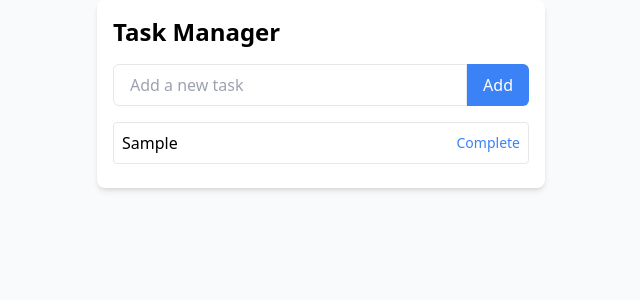
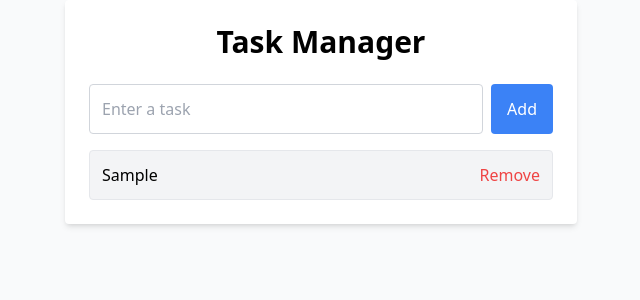
Before and after one commit to gabriellamsa/focusly, a React (Vite) app: page / in a window 1280 px wide. Both pictures are taken after typing "Sample" into the empty fields and a click on the button "Add". Shown: the top 300 px of the page, without its empty margins (319-959 px from the left). Built offline with nearby package versions, Linux system fonts and the light colour scheme.

Commit message:
added task removal, conditional message, and improved layout

```diff
--- a/package.json
+++ b/package.json
@@ -10,6 +10,8 @@
     "preview": "vite preview"
   },
   "dependencies": {
+    "autoprefixer": "^10.4.20",
+    "postcss": "^8.4.49",
     "react": "^18.3.1",
     "react-dom": "^18.3.1"
   },
--- a/src/components/TaskManager.jsx
+++ b/src/components/TaskManager.jsx
@@ -5,7 +5,7 @@ function TaskManager() {
   const [taskInput, setTaskInput] = useState("");
 
   const addTask = () => {
-    if (taskInput.trim()) {
+    if (taskInput.trim() !== "") {
       setTasks([
         ...tasks,
         { id: Date.now(), text: taskInput, completed: false },
@@ -22,42 +22,55 @@ function TaskManager() {
     );
   };
 
+  const removeTask = (id) => {
+    setTasks(tasks.filter((task) => task.id !== id));
+  };
+
   return (
-    <div className="p-4 max-w-md mx-auto bg-white rounded-lg shadow-md">
-      <h1 className="text-2xl font-bold mb-4">Task Manager</h1>
-      <div className="flex mb-4">
+    <div className="p-6 max-w-lg mx-auto bg-white rounded shadow-md">
+      <h1 className="text-3xl font-bold text-center mb-6">Task Manager</h1>
+      <div className="flex gap-2 mb-4">
         <input
           type="text"
           value={taskInput}
           onChange={(e) => setTaskInput(e.target.value)}
-          placeholder="Add a new task"
-          className="flex-1 px-4 py-2 border rounded-l-md focus:outline-none"
+          className="flex-grow p-3 border border-gray-300 rounded focus:outline-none focus:ring-2 focus:ring-blue-500"
+          placeholder="Enter a task"
         />
         <button
           onClick={addTask}
-          className="bg-blue-500 text-white px-4 py-2 rounded-r-md hover:bg-blue-600"
+          className="bg-blue-500 text-white px-4 py-2 rounded hover:bg-blue-600"
         >
           Add
         </button>
       </div>
-      <ul>
+      {tasks.length === 0 ? (
+        <p className="text-gray-500 text-center">No tasks added yet!</p>
+      ) : (
+        <ul className="space-y-2">
           {tasks.map((task) => (
             <li
               key={task.id}
-            className={`flex items-center justify-between p-2 mb-2 border rounded ${
-              task.completed ? "line-through text-gray-500" : ""
+              className={`p-3 flex justify-between items-center border rounded ${
+                task.completed ? "bg-green-100 line-through" : "bg-gray-100"
               }`}
             >
-            <span>{task.text}</span>
+              <span
+                onClick={() => toggleTaskCompletion(task.id)}
+                className="cursor-pointer"
+              >
+                {task.text}
+              </span>
               <button
-              onClick={() => toggleTaskCompletion(task.id)}
-              className="text-sm text-blue-500 hover:underline"
+                onClick={() => removeTask(task.id)}
+                className="text-red-500 hover:text-red-700"
               >
-              {task.completed ? "Undo" : "Complete"}
+                Remove
               </button>
             </li>
           ))}
         </ul>
+      )}
     </div>
   );
 }
--- a/tailwind.config.js
+++ b/tailwind.config.js
@@ -1,10 +1,11 @@
 /** @type {import('tailwindcss').Config} */
 module.exports = {
   content: [
-    "./src/**/*.{js,jsx,ts,tsx}",
+    "./index.html",
+    "./src/**/*.{js,ts,jsx,tsx}",
   ],
   theme: {
     extend: {},
   },
   plugins: [],
-}
+};
```
Also changed, not shown: 1 other file (tests, documents, lock files or other folders). Lines whose indentation alone changed are shown as unchanged.
